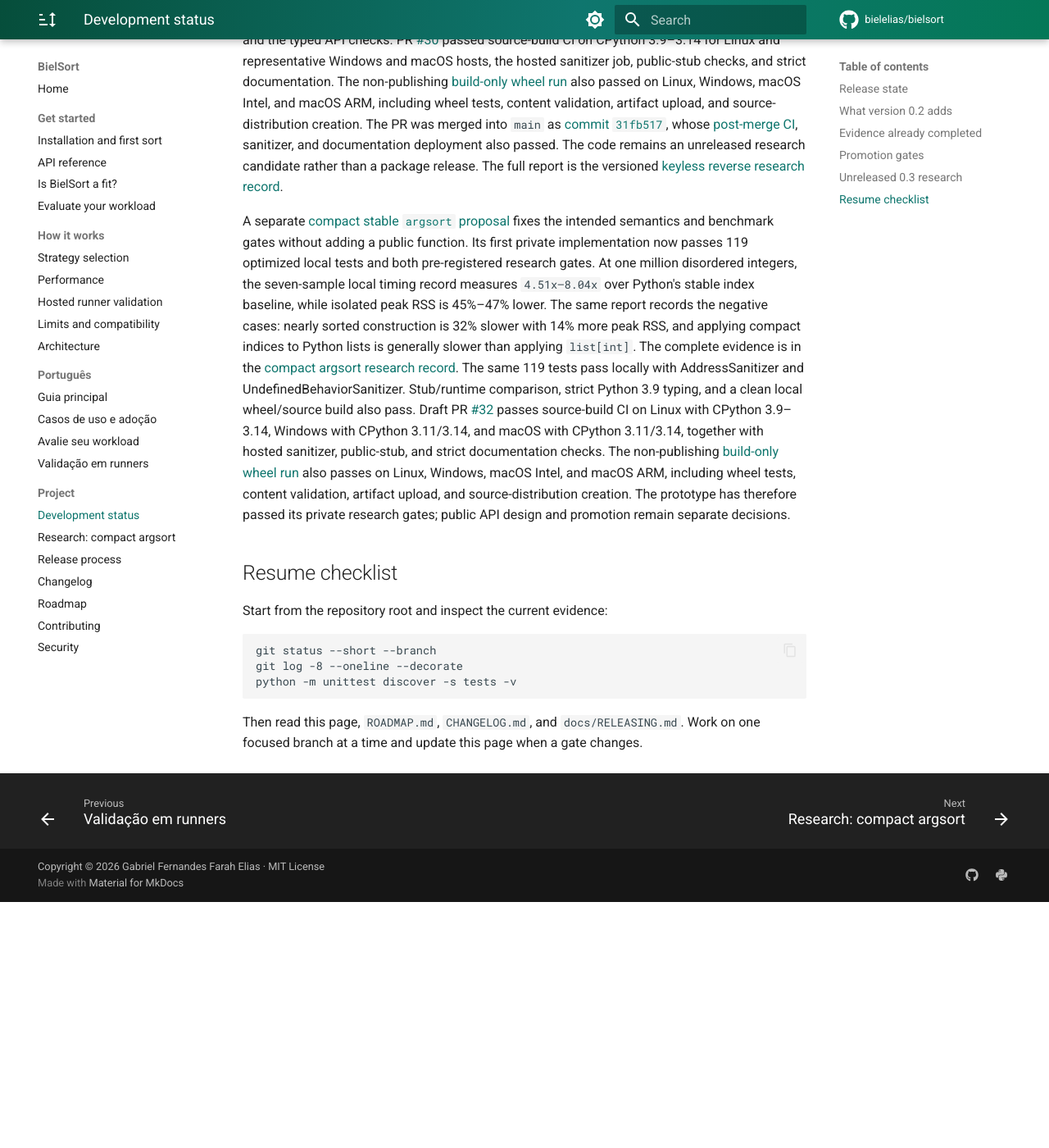
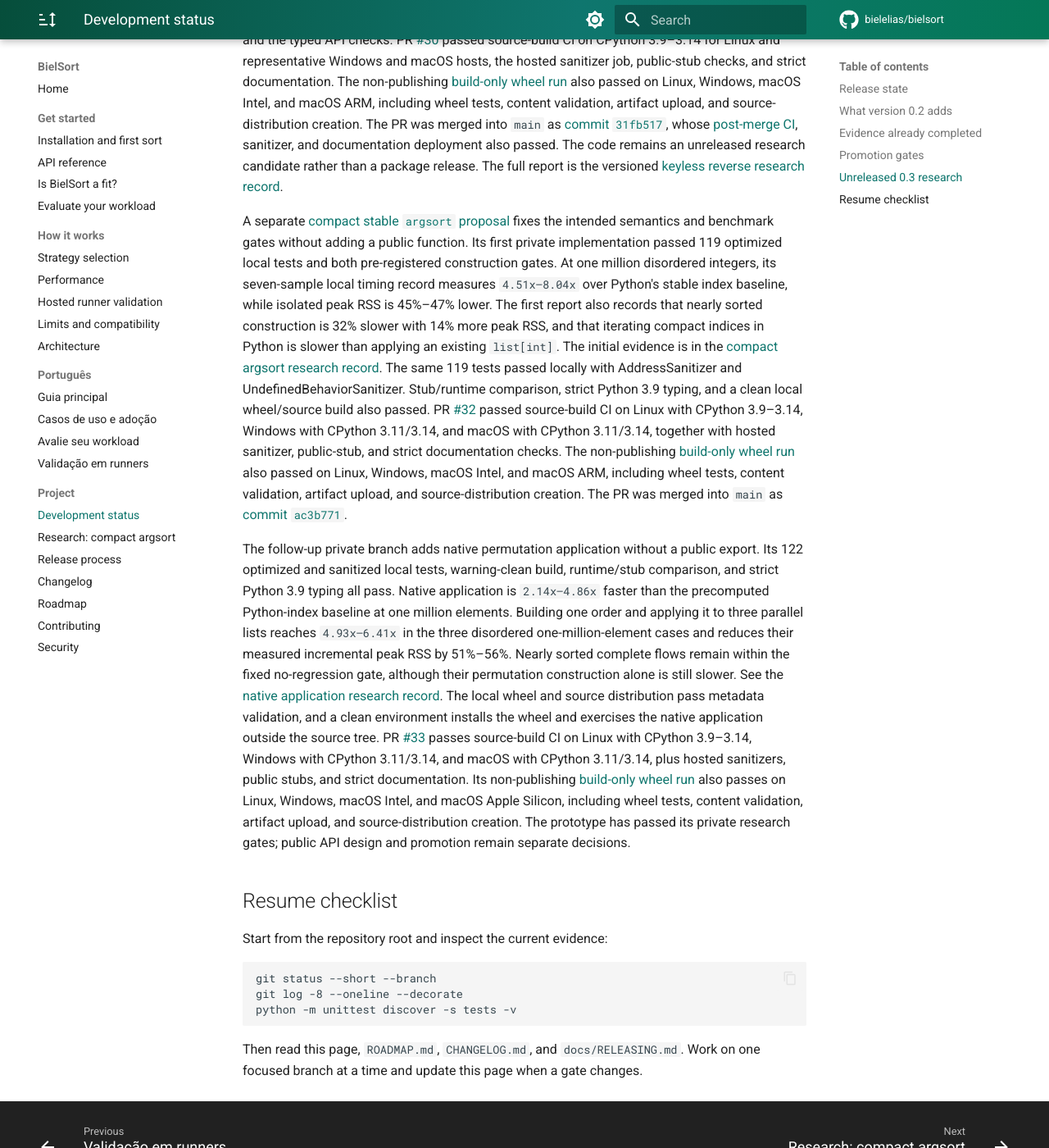
Before and after one commit to bielelias/bielsort, an MkDocs documentation site: the page built from docs/development-status.md, in a window 1280 px wide and 1400 px high, scrolled down 2602 px. Shown: the whole window at 82% size. Built offline with MkDocs 1.6.1 and Material for MkDocs 9.7.7, drawn with Linux system fonts in a browser that asks for light colours; comment, search, counter and statistics services are not loaded; before the commit the page ends 3702 px from its top, so only the background shows below that.

Commit message:
Add native compact permutation application research (#33)
Keep the compact argsort application path private while recording its correctness, performance, memory, sanitizer, and cross-platform wheel evidence.

```diff
--- a/docs/development-status.md
+++ b/docs/development-status.md
@@ -111,25 +111,48 @@ is the versioned
 
 A separate [compact stable `argsort` proposal](argsort-research.md) fixes the
 intended semantics and benchmark gates without adding a public function. Its
-first private implementation now passes 119 optimized local tests and both
-pre-registered research gates. At one million disordered integers, the
+first private implementation passed 119 optimized local tests and both
+pre-registered construction gates. At one million disordered integers, its
 seven-sample local timing record measures `4.51x–8.04x` over Python's stable
-index baseline, while isolated peak RSS is 45%–47% lower. The same report
-records the negative cases: nearly sorted construction is 32% slower with 14%
-more peak RSS, and applying compact indices to Python lists is generally
-slower than applying `list[int]`. The complete evidence is in the
+index baseline, while isolated peak RSS is 45%–47% lower. The first report
+also records that nearly sorted construction is 32% slower with 14% more peak
+RSS, and that iterating compact indices in Python is slower than applying an
+existing `list[int]`. The initial evidence is in the
 [compact argsort research record](https://github.com/bielelias/bielsort/blob/main/benchmarks/results/2026-08-05-compact-argsort.md).
-The same 119 tests pass locally with AddressSanitizer and
+The same 119 tests passed locally with AddressSanitizer and
 UndefinedBehaviorSanitizer. Stub/runtime comparison, strict Python 3.9 typing,
-and a clean local wheel/source build also pass. Draft PR
-[#32](https://github.com/bielelias/bielsort/pull/32) passes source-build CI on
+and a clean local wheel/source build also passed. PR
+[#32](https://github.com/bielelias/bielsort/pull/32) passed source-build CI on
 Linux with CPython 3.9–3.14, Windows with CPython 3.11/3.14, and macOS with
 CPython 3.11/3.14, together with hosted sanitizer, public-stub, and strict
 documentation checks. The non-publishing
 [build-only wheel run](https://github.com/bielelias/bielsort/actions/runs/31038877694)
-also passes on Linux, Windows, macOS Intel, and macOS ARM, including wheel
+also passed on Linux, Windows, macOS Intel, and macOS ARM, including wheel
 tests, content validation, artifact upload, and source-distribution creation.
-The prototype has therefore passed its private research gates; public API
+The PR was merged into `main` as
+[commit `ac3b771`](https://github.com/bielelias/bielsort/commit/ac3b7710366fb8835ed2ae6a71096eddf556b7c6).
+
+The follow-up private branch adds native permutation application without a
+public export. Its 122 optimized and sanitized local tests, warning-clean
+build, runtime/stub comparison, and strict Python 3.9 typing all pass. Native
+application is `2.14x–4.86x` faster than the precomputed Python-index baseline
+at one million elements. Building one order and applying it to three parallel
+lists reaches `4.93x–6.41x` in the three disordered one-million-element cases
+and reduces their measured incremental peak RSS by 51%–56%. Nearly sorted
+complete flows remain within the fixed no-regression gate, although their
+permutation construction alone is still slower. See the
+[native application research record](https://github.com/bielelias/bielsort/blob/main/benchmarks/results/2026-08-05-compact-argsort-native-apply.md).
+The local wheel and source distribution pass metadata validation, and a clean
+environment installs the wheel and exercises the native application outside
+the source tree.
+PR [#33](https://github.com/bielelias/bielsort/pull/33) passes source-build CI
+on Linux with CPython 3.9–3.14, Windows with CPython 3.11/3.14, and macOS with
+CPython 3.11/3.14, plus hosted sanitizers, public stubs, and strict
+documentation. Its non-publishing
+[build-only wheel run](https://github.com/bielelias/bielsort/actions/runs/31041438904)
+also passes on Linux, Windows, macOS Intel, and macOS Apple Silicon, including
+wheel tests, content validation, artifact upload, and source-distribution
+creation. The prototype has passed its private research gates; public API
 design and promotion remain separate decisions.
 
 ## Resume checklist
```
Also changed, not shown: CHANGELOG.md (+3 -0 lines), ROADMAP.md (+2 -0 lines), benchmarks/README.md (+9 -2 lines), benchmarks/results/2026-08-05-compact-argsort-native-apply.md (added, +156 -0 lines), docs/argsort-research.md (+43 -2 lines), 6 other files.
